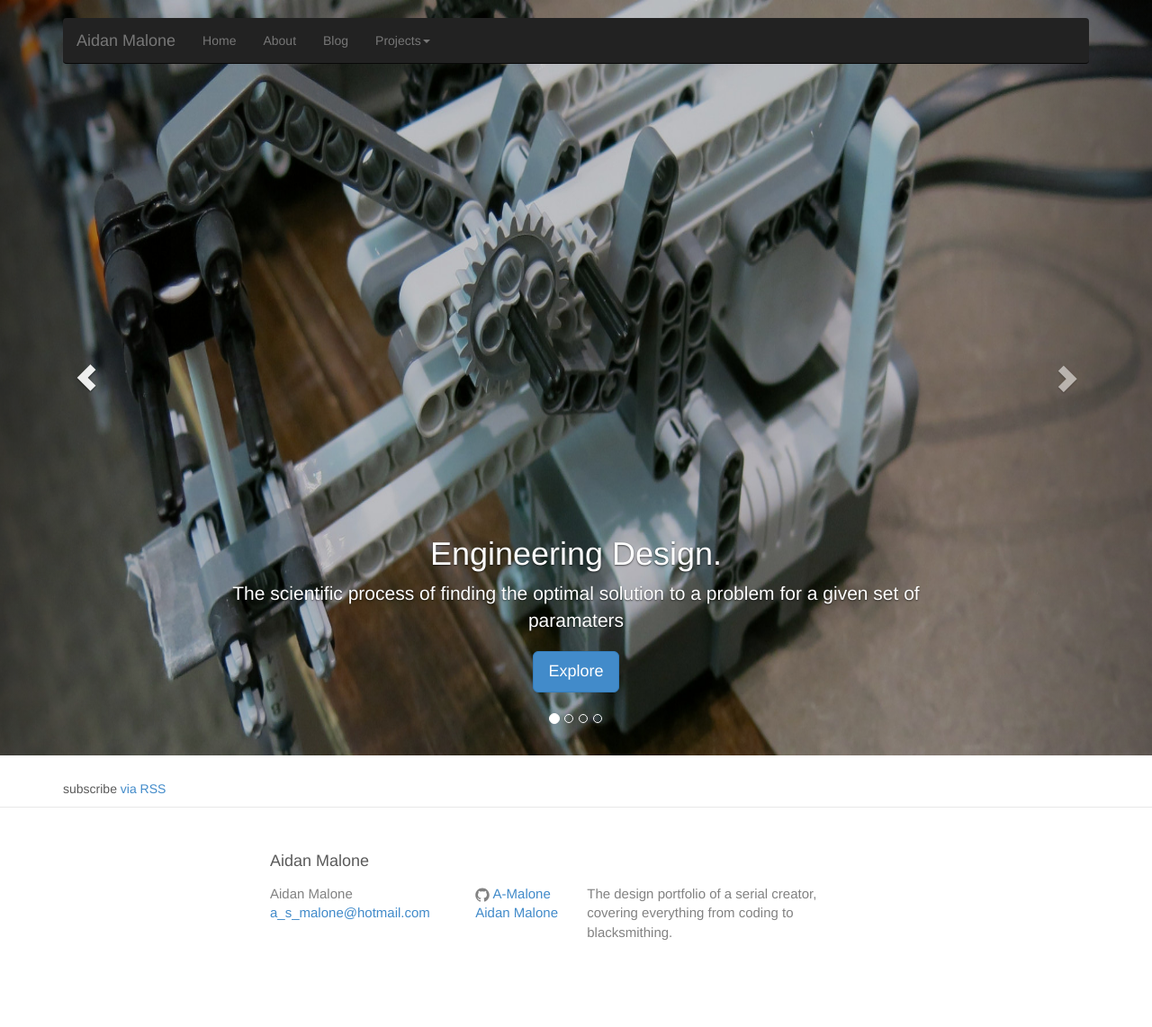
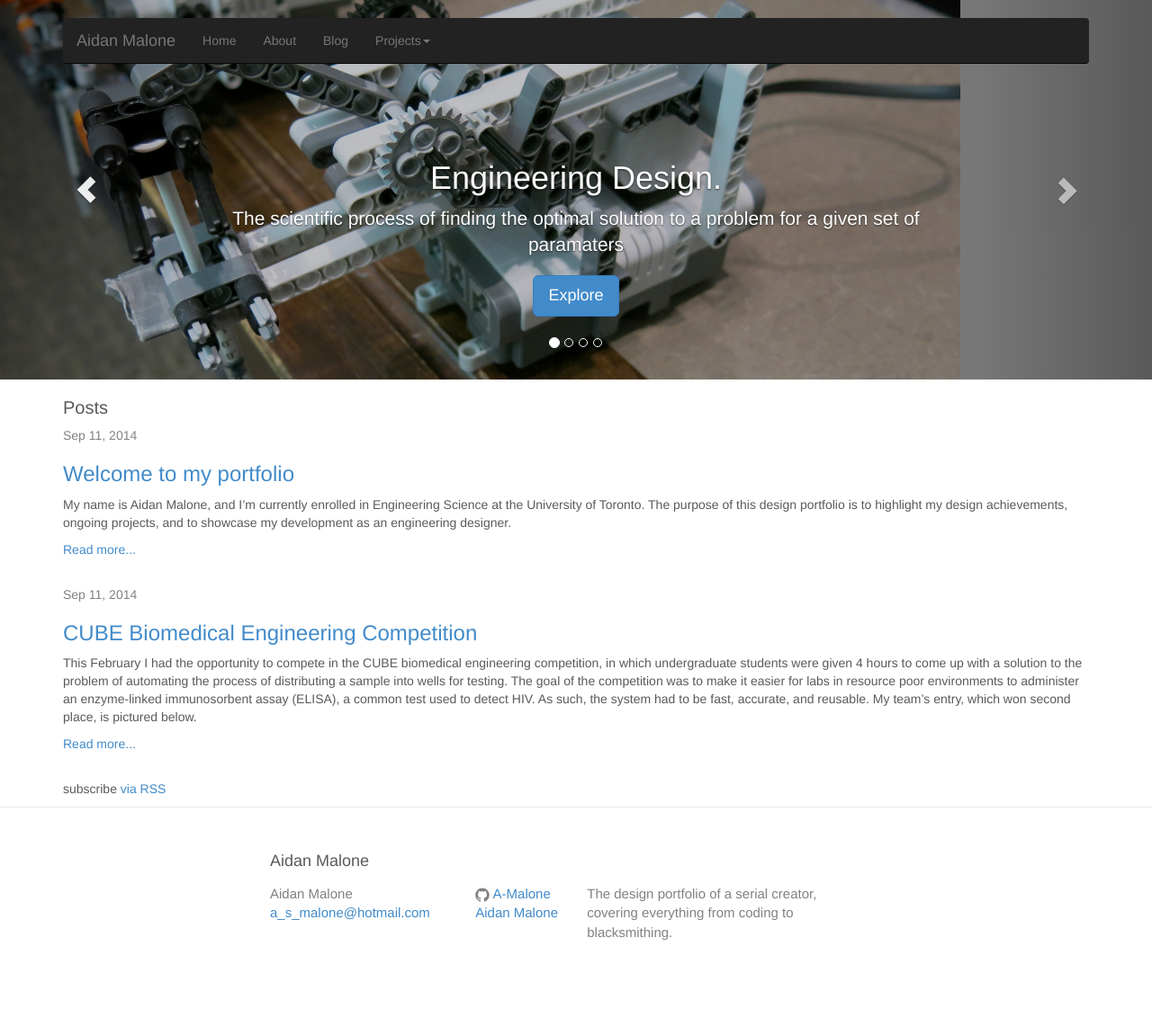
Before and after one commit to A-Malone/A-Malone.github.io, a Jekyll site: the page built from index.html, in a window 1280 px wide. Shown: the whole page at 90% size. Built offline with Jekyll 4.4.1, drawn with Linux system fonts in a browser that asks for light colours; nearby versions of some CDN libraries; the list of posts is cut into pages by our own code; comment, search, counter and statistics services are not loaded.

Commit message:
Carousel now resizes properly, images are incorrectly sized

```diff
--- a/css/carousel.css
+++ b/css/carousel.css
@@ -39,7 +39,9 @@
 -------------------------------------------------- */
 
 div.aspect-wrapper {
-    width: 100%;
+  position: relative;
+  width: 100%;
+  min-height: 350px;
 }
 
 div.aspect-wrapper:before{
@@ -54,8 +56,12 @@
   position:  absolute;
   top: 0;
   left: 0;
-  bottom: 0;
-  right: 0;
+  /*bottom: 0;
+  right: 0; */
+  height: 100%;
+  min-height: 350px;
+  width:100%;
+
   margin-bottom: 60px;
 }
 /* Since positioning the image, we need to help out the caption */
```
